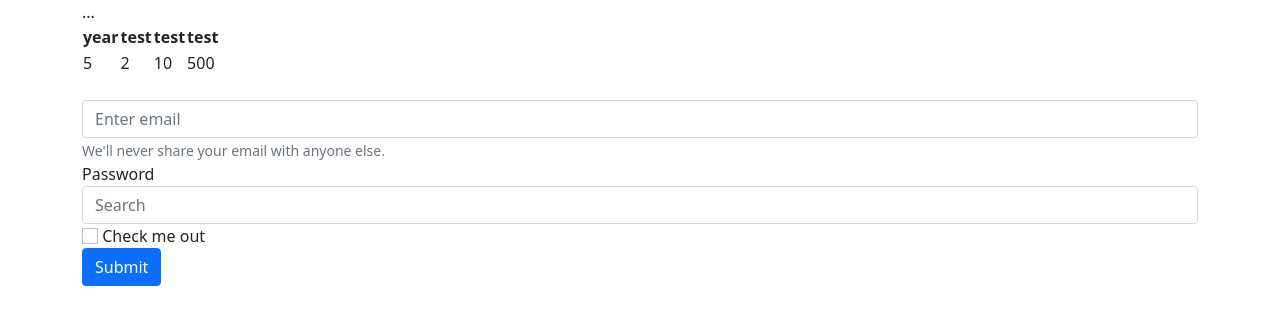
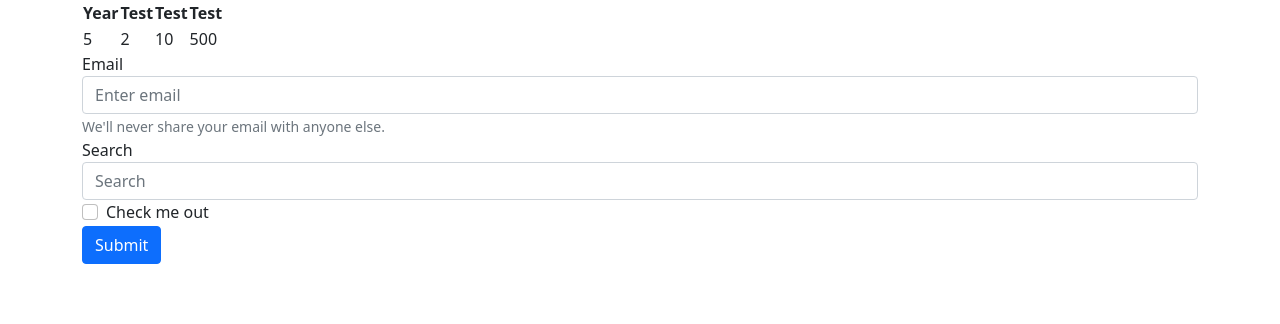
Before and after one commit to tmkeller/nyt-search, a plain HTML site: page index.html in a window 1280 px wide. Drawn offline with nearby package versions, Linux system fonts and the light colour scheme; no server answers.

Commit message:
Update index.html
Changes made:

Aligned table structure by adding <thead> and <tbody> sections.
Updated the <label> elements for better clarity.
Fixed class names for form elements (form-checkbox to form-check).
Specified the input type for the email field (type="email").
Removed the type attribute from the second password input since it was empty.
Added comments to indicate where more rows can be added to the table if needed.

```diff
--- a/index.html
+++ b/index.html
@@ -4,38 +4,41 @@
     <meta charset="UTF-8">
     <meta name="viewport" content="width=device-width, initial-scale=1.0">
     <link href="https://cdn.jsdelivr.net/npm/bootstrap@5.0.0-beta1/dist/css/bootstrap.min.css" rel="stylesheet" integrity="sha384-giJF6kkoqNQ00vy+HMDP7azOuL0xtbfIcaT9wjKHr8RbDVddVHyTfAAsrekwKmP1" crossorigin="anonymous">
-    <title>nyt article</title>
+    <title>NYT Article</title>
 </head>
 <body>
     <div class="container">
         <form>
             <table>
+                <thead>
                     <tr>
-        <th scope="col">year</th>
-        <th scope="col">test</th>
-        <th scope="col">test</th>
-        <th scope="col">test</th>
+                        <th scope="col">Year</th>
+                        <th scope="col">Test</th>
+                        <th scope="col">Test</th>
+                        <th scope="col">Test</th>
                     </tr>
+                </thead>
+                <tbody>
                     <tr>
                         <td>5</td>
                         <td>2</td>
-
                         <td>10</td>
                         <td>500</td>
                     </tr>
-...
+                    <!-- Add more rows if needed -->
+                </tbody>
             </table>
-            <div class="text-input">
-              <label for="textInput"></label>
-              <input type="text" class="form-control" id="exampleInput1" aria-describedby="emailHelp" placeholder="Enter email">
+            <div class="form-group">
+              <label for="exampleInput1">Email</label>
+              <input type="email" class="form-control" id="exampleInput1" aria-describedby="emailHelp" placeholder="Enter email">
               <small id="text" class="form-text text-muted">We'll never share your email with anyone else.</small>
             </div>
             <div class="form-group">
-              <label for="exampleInputPassword1">Password</label>
-              <input type="" class="form-control" id="exampleInputSearch1" placeholder="Search">
+              <label for="exampleInputSearch1">Search</label>
+              <input type="text" class="form-control" id="exampleInputSearch1" placeholder="Search">
             </div>
-            <div class="form-checkbox">
-              <input type="number-input" class="form-check-input" id="exampleCheck1">
+            <div class="form-check">
+              <input type="checkbox" class="form-check-input" id="exampleCheck1">
               <label class="form-check-label" for="exampleCheck1">Check me out</label>
             </div>
             <button type="submit" class="btn btn-primary">Submit</button>
```
Lines whose indentation alone changed are shown as unchanged.
